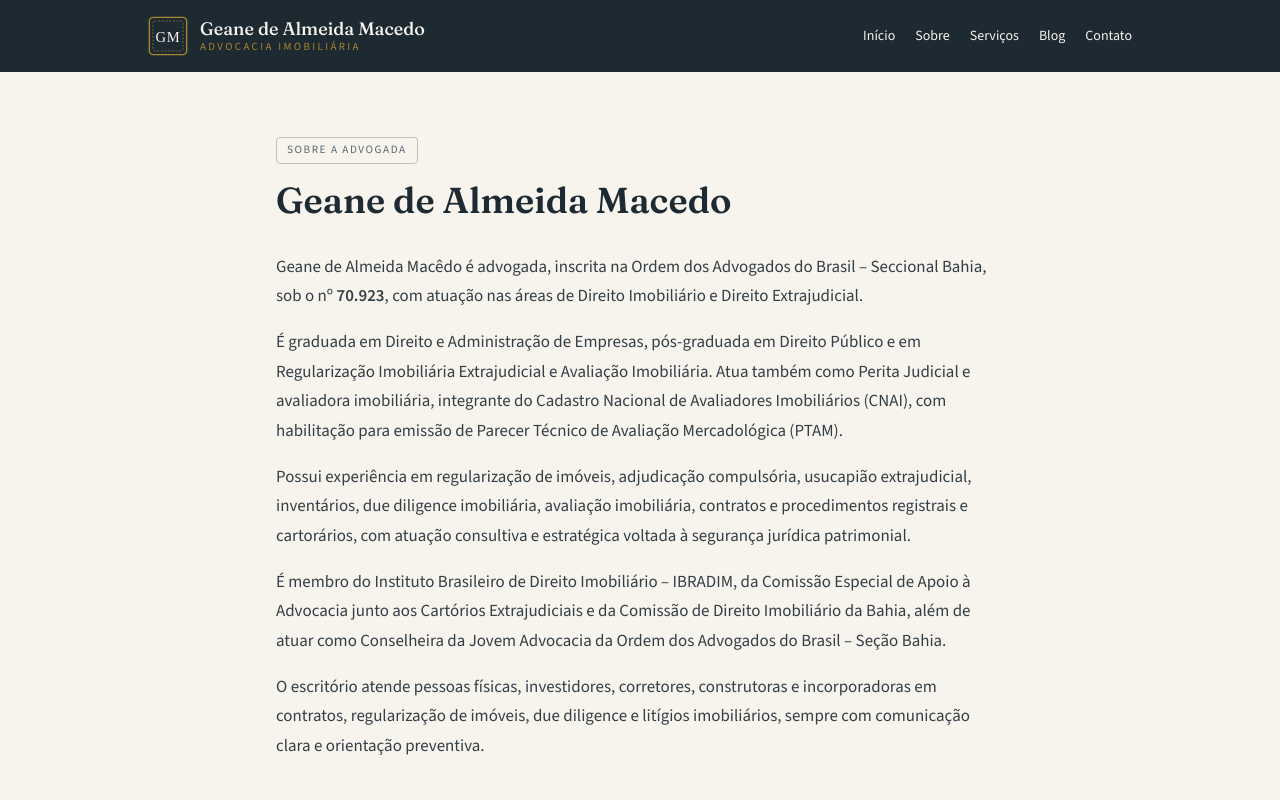
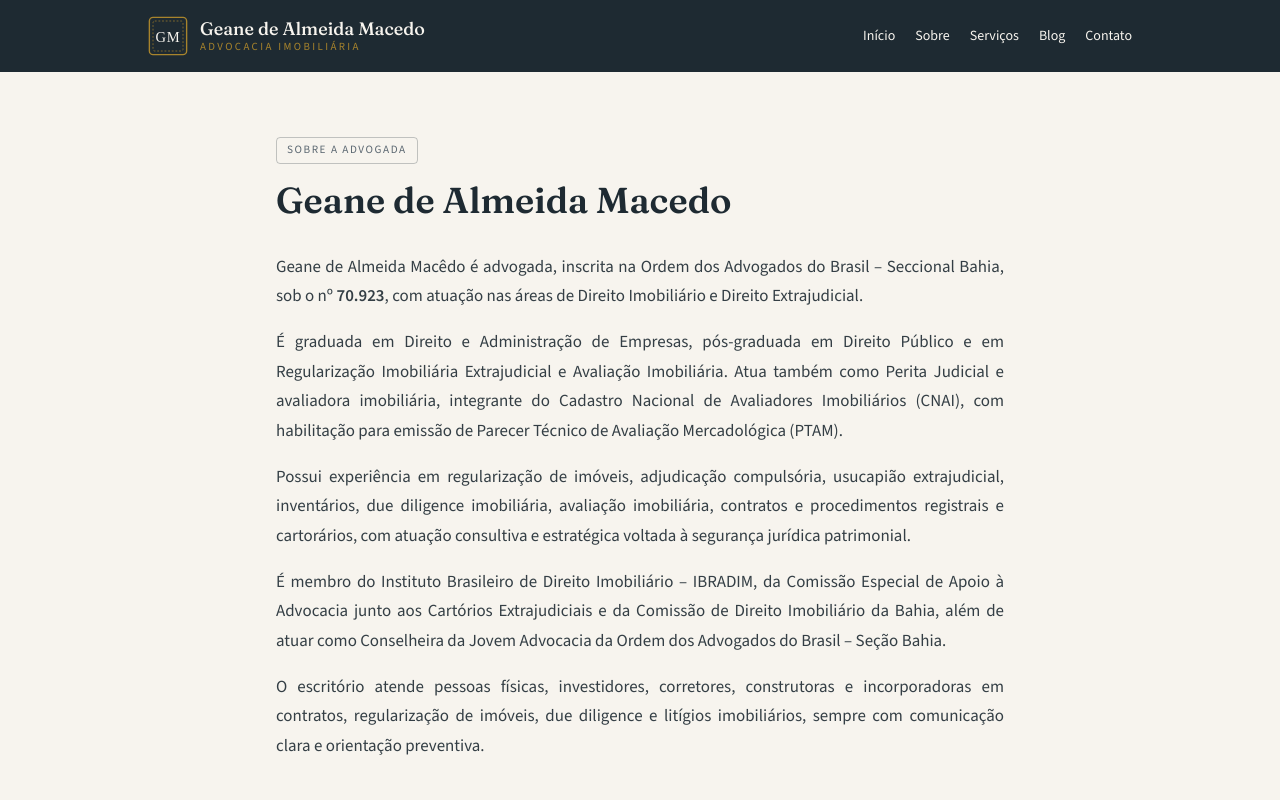
Before and after one commit to geanemacedoadv-design/blog, a Next.js app: page /sobre in a window 1280 px wide. Shown: the top 800 px of the page. Built offline with nearby package versions, Linux system fonts and the light colour scheme.

Commit message:
Update page.tsx

```diff
--- a/app/sobre/page.tsx
+++ b/app/sobre/page.tsx
@@ -11,7 +11,7 @@
     <div className="mx-auto max-w-3xl px-5 py-16">
       <p className="selo mb-4">Sobre a advogada</p>
       <h1 className="font-display text-4xl font-semibold mb-8">Geane de Almeida Macedo</h1>
-      <div className="prose-artigo">
+      <div className="prose-artigo text-justify">
                <p>
           Geane de Almeida Macêdo é advogada, inscrita na Ordem dos Advogados do Brasil – Seccional Bahia, sob o nº <strong>70.923</strong>, com atuação nas áreas de Direito Imobiliário e Direito Extrajudicial.
 </p>
```
